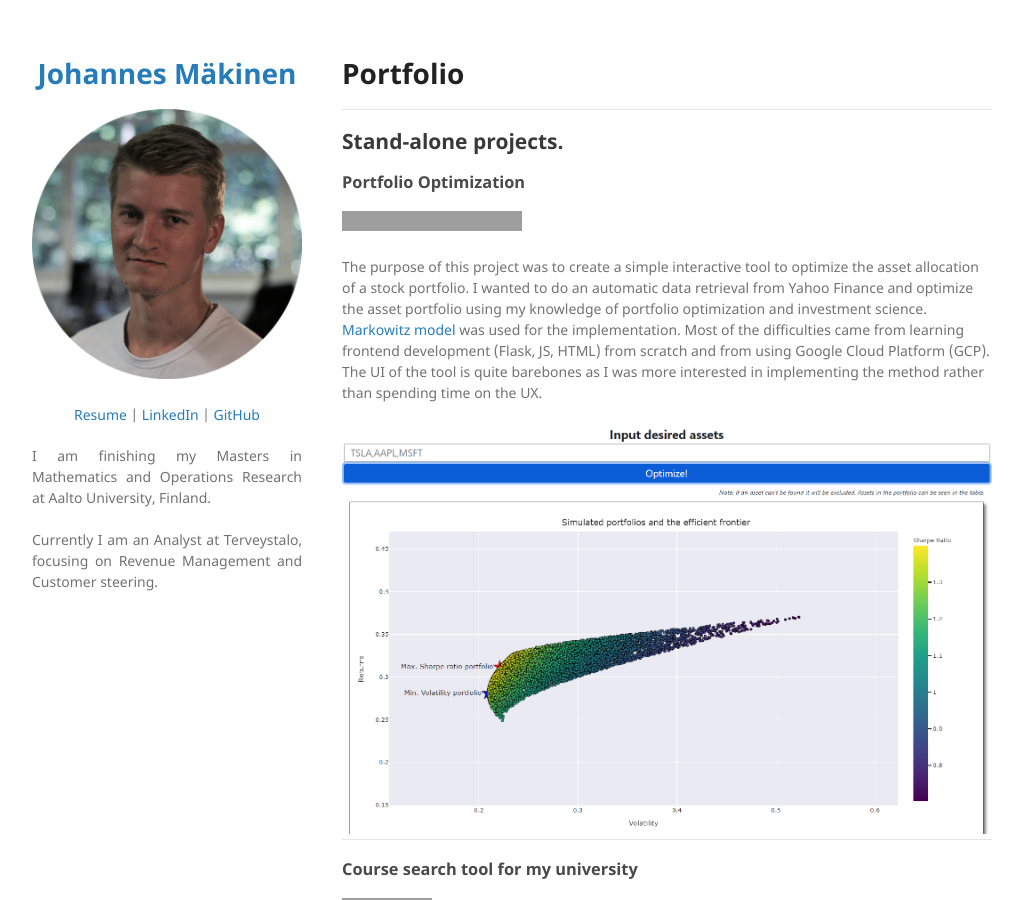
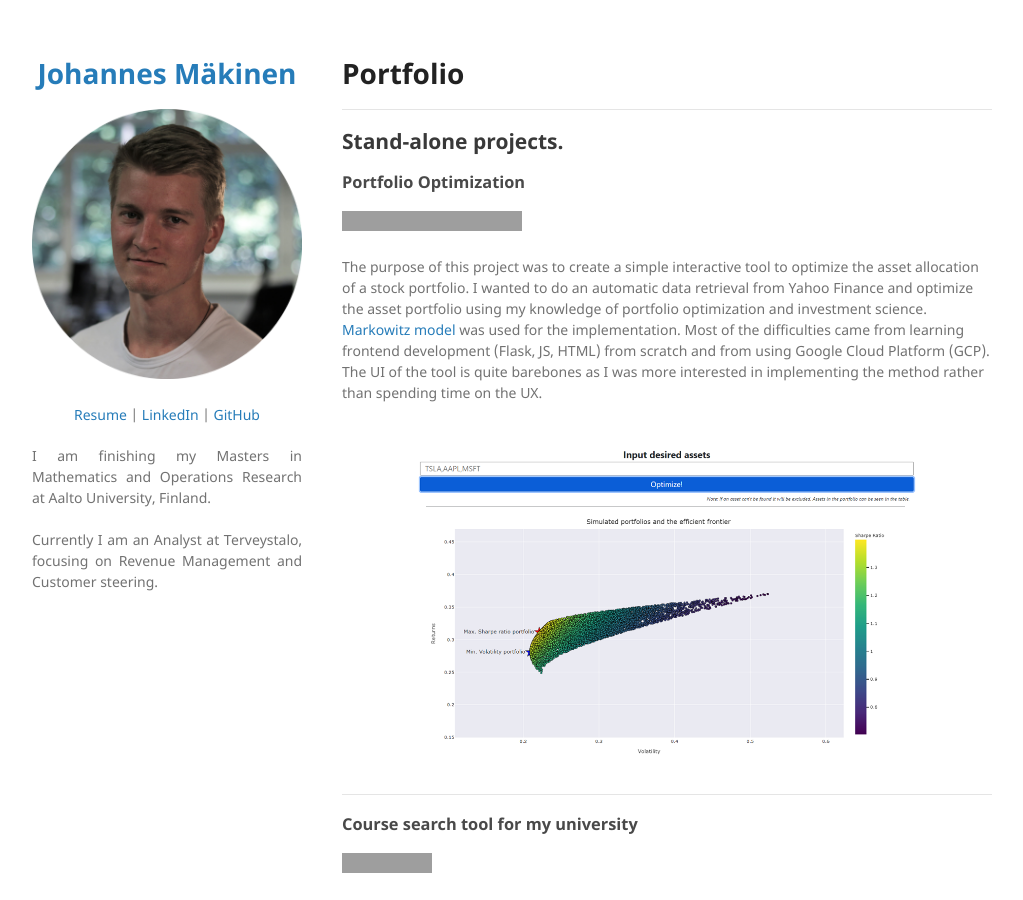
Before and after one commit to johmakinen/johmakinen.github.io, a Jekyll site: the page built from index.md, in a window 1280 px wide and 900 px high. Shown: the whole window, without its empty margins (128-1151 px from the left). Built offline with Jekyll 4.4.1, drawn with Linux system fonts in a browser that asks for light colours; our own code applies the rules of GitHub Pages for plain Markdown files; grey boxes are pictures that could not be loaded.

Commit message:
Update index.md

```diff
--- a/index.md
+++ b/index.md
@@ -14,7 +14,7 @@ This portfolio is a compilation of projects and notebooks which I have created f
 
 The purpose of this project was to create a simple interactive tool to optimize the asset allocation of a stock portfolio. I wanted to do an automatic data retrieval from Yahoo Finance and optimize the asset portfolio using my knowledge of portfolio optimization and investment science. [Markowitz model](https://en.wikipedia.org/wiki/Markowitz_model) was used for the implementation. Most of the difficulties came from learning frontend development (Flask, JS, HTML) from scratch and from using Google Cloud Platform (GCP). The UI of the tool is quite barebones as I was more interested in implementing the method rather than spending time on the UX.
 
-<center><img src="images/portfolio_opt.png"/></center>
+<center><img src="images/portfolio_opt2.png"/></center>
 
 ---
 
@@ -24,7 +24,7 @@ The purpose of this project was to create a simple interactive tool to optimize
 
 At the time of creation, you could not search courses for only certain periods. You could only search for courses that overlap the period you were searching; e.g. the problem was: "I want to see courses only in period 1, not courses that are in period 1 AND 1-2". This annoyed me and made my life much harder when trying to plan my courses ahead of time. Thus, I created a better way to search for courses at my university. The tool doesn't work for *you* as the university didn't allow me to publish the course data, but you can see the pipelines that I've created.
 
-<center><img src="images/course_figure_cmd.png"/></center>
+<center><img src="images/course_figure_cmd2.png"/></center>
 
 ---
 
@@ -39,7 +39,7 @@ Our models performed quite well, most notably the two-model approach, where we f
 This analysis and these models could be used to make an informed decision on giving suggestion prices for people who are selling their houses.
 This could also be used by potential house buyers to see if the house they are looking at has the features to match the price, or if the seller trying to overprice the listing.
 
-<center><img src="images/house_prices_pred.png"/></center>
+<center><img src="images/house_prices_pred2.png"/></center>
 
 ---
 
@@ -50,7 +50,7 @@ This could also be used by potential house buyers to see if the house they are l
 Demand prediction is an important part of revenue management. It is used to inform decision-makers about the resource demand and help them optimize revenue. At the time of writing this, I'm working as an Analyst for a large Healthcare company, in the Revenue Management team, so this analysis was quite related to my work. As I can't publish any sensitive data, I decided to get another dataset with hotel bookings. The main idea of the analysis is to implement a method of predicting the final reservation count on the date of arrival, using the booking curves as the features. As the reservations are usually done beforehand, the decision-makers always have the current Reservations On Hand (ROH). These ROHs are the time series that create the booking curves until the arrival date.
 The model implemented in this analysis is XGBoost, which takes 180 features and outputs the final reservation count. After optimizing the hyperparameters, the model performs quite well. It can predict the next week's daily reservation counts with a MAPE of 8%, and MAE of 5 reservations. Using this demand prediction, the hotel managers could optimize their resource allocation, such as room cleaning staff or reception hours for each day, saving money and increasing profits.
 
-<center><img src="images/combined_figs_hotel.png"/></center>
+<center><img src="images/combined_figs_hotel2.png"/></center>
 
 ---
 
@@ -62,7 +62,7 @@ The model implemented in this analysis is XGBoost, which takes 180 features and
 
 In this analysis, I explored a [dataset](https://www.kaggle.com/sakshigoyal7/credit-card-customers) of credit card customers and then created a Gradient Boosting Classifier to predict whether a customer would be churning out. This is an important task for many businesses because you can directly improve profits if you can improve customer retention. Using my model, we could target the customers that are predicted to churn out, and give them more benefits or target them with lucrative campaigns so that they would not drop out. The implemented model has high accuracy (both Precision & Recall > 90%), but is also simple enough to be understood easily. Upsampling was used to tackle the problem of highly imbalanced data.
 
-<center><img src="images/combined_figs_churn.png"/></center>
+<center><img src="images/combined_figs_churn2.png"/></center>
 
 ---
 
@@ -81,7 +81,7 @@ I was not content with the data on house prices available in Finland, and thus I
 
 I was in search of a new sleeping pad for my hiking trips. As a quite perfectionist, I usually want to analyse all the things that I'm about to buy, so that I'm not let down, waste money on subpar equipment or otherwise feel bad about my purchase later. Therefore, I analysed some common sleeping pads and figured out what kind of a pad would be a good buy. To do this, I preprocessed the data and applied [MCA](https://en.wikipedia.org/wiki/Multiple_correspondence_analysis) to get insights into the underlying structure of the data.
 
-<center><img src="images/mca_figure - Copy.png"/></center>
+<center><img src="images/mca_figure2.png"/></center>
 
 ---
 
```
